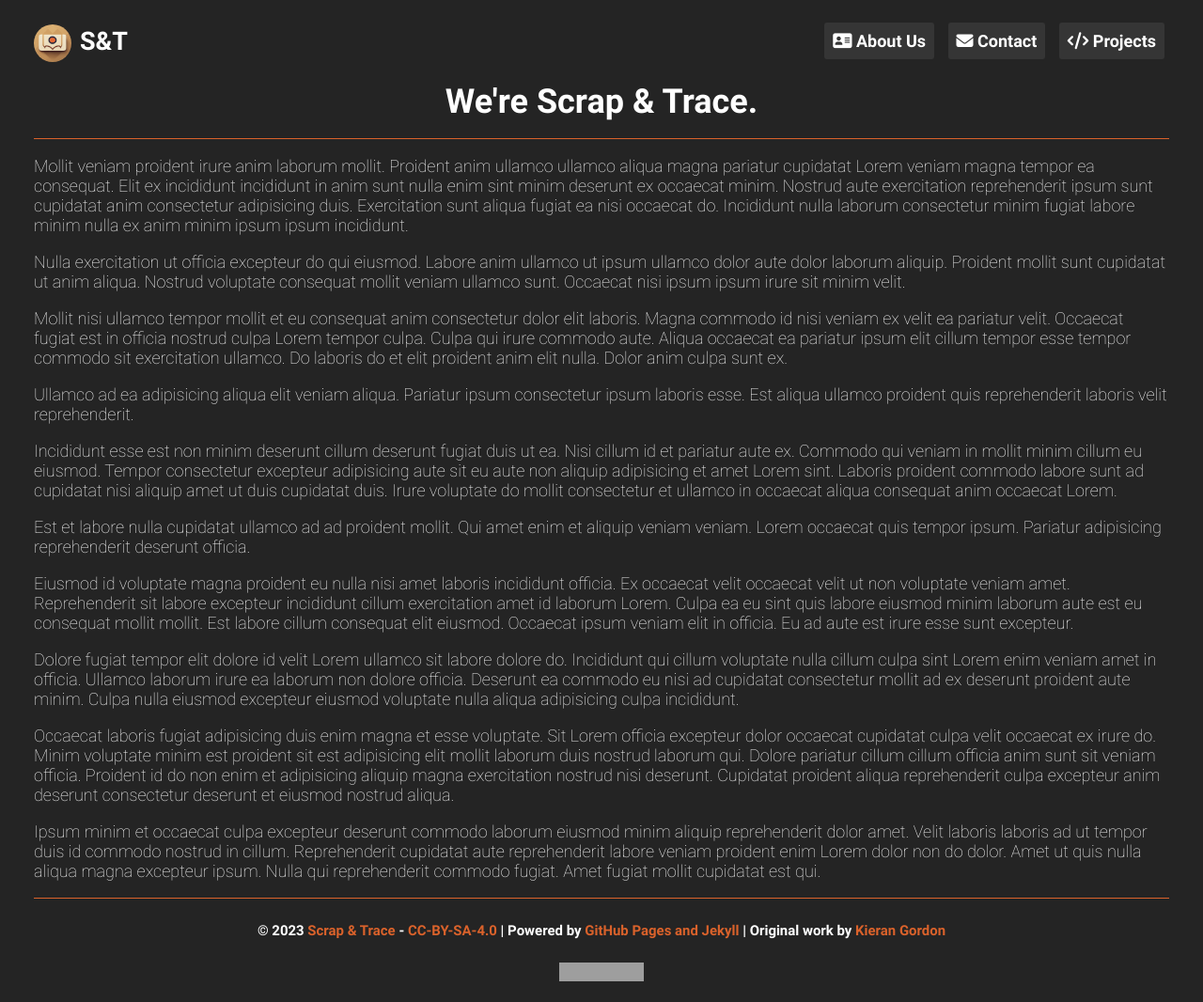
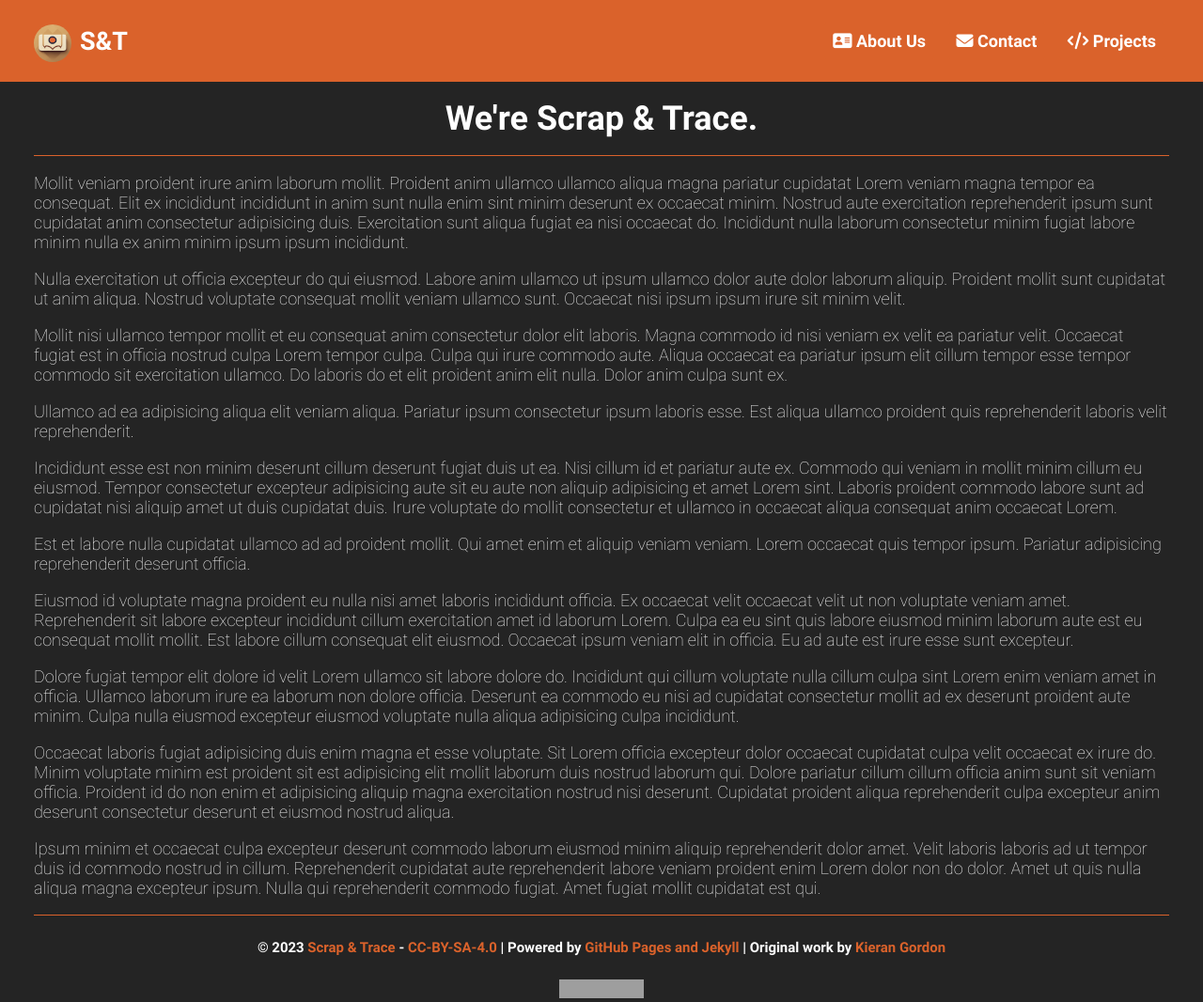
Before and after one commit to scrap-and-trace/scrap-and-trace.github.io, a Jekyll site: the page built from index.md, in a window 1280 px wide. Shown: the whole page at 94% size. Built offline with Jekyll 4.4.1, drawn with Linux system fonts in a browser that asks for light colours; grey boxes are pictures that could not be loaded.

Commit message:
Add orange header bar

```diff
--- a/styles/style.css
+++ b/styles/style.css
@@ -33,10 +33,11 @@ body {
 }
 
 header {
-  padding: 1em 2em 0 2em;
+  padding: 1em 2em 1em 2em;
   color: var(--white);
   font-weight: bold;
   margin: 0 auto;
+  background-color: #da622b;
 }
 
 header nav {
@@ -158,7 +159,7 @@ hr {
 }
 
 .url-button {
-  background-color: var(--grey);
+  background-color: #da622b;
   color: var(--white);
   border: none;
   border-radius: 3px;
```
